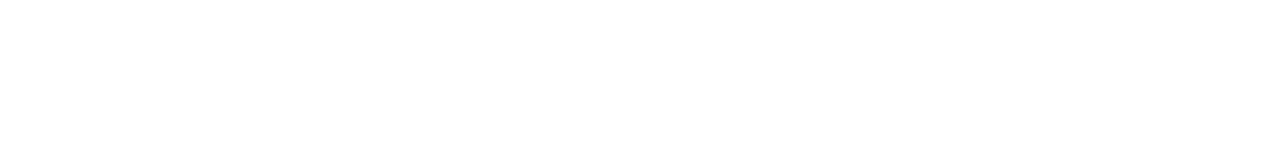
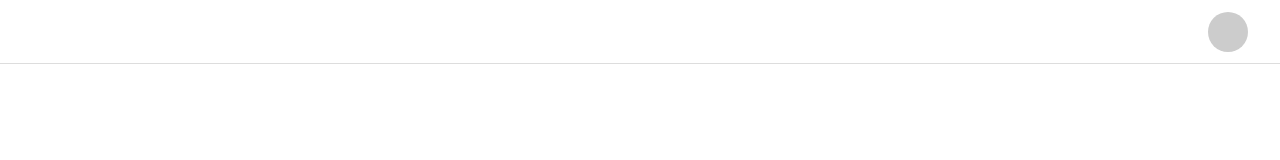
Before and after one commit to 26sp-CPSC-4190-Yale/project-project-group-2, a Next.js app: page / in a window 1280 px wide. Shown: the top 160 px of the page. Built offline with nearby package versions, Linux system fonts and the light colour scheme.

Commit message:
header and profile icon

```diff
--- a/src/app/globals.css
+++ b/src/app/globals.css
@@ -5,7 +5,7 @@
 
 @media (prefers-color-scheme: dark) {
   :root {
-    --background: #0a0a0a;
+    --background: #ffffff;
     --foreground: #ededed;
   }
 }
--- a/src/components/calendar/layout/CalendarLayout.tsx
+++ b/src/components/calendar/layout/CalendarLayout.tsx
@@ -16,8 +16,14 @@
 
 }: CalendarLayoutProps) {
     return (
-        <div>
-
+        <div className={styles.container}>
+            <Header/>
+            <div className={styles.main}>
+                <Sidebar/>
+                <div className={styles.calendar}>
+                    <CalendarViewLayout/>
+                </div>
+            </div>
         </div>
     );
 }
--- a/src/components/calendar/layout/Header.module.css
+++ b/src/components/calendar/layout/Header.module.css
@@ -0,0 +1,15 @@
+.header {
+  display: flex;
+  justify-content: flex-end;
+  align-items: center;
+
+  height: 4rem;
+  padding: 1rem 2rem;
+
+  border-bottom: 0.1rem solid #ddd;
+}
+
+.profileWrapper {
+  display: flex;
+  align-items: center;
+}
--- a/src/components/calendar/layout/Header.tsx
+++ b/src/components/calendar/layout/Header.tsx
@@ -3,6 +3,8 @@
  * @component
  */
 
+import { ProfileIcon } from "./ProfileIcon";
+import styles from "./Header.module.css";
 interface HeaderProps {
 
 }
@@ -11,8 +13,10 @@
 
 }: HeaderProps) {
     return (
-        <div>
-
+        <div className={styles.header}>
+            <div className={styles.profileWrapper}>
+                <ProfileIcon/>
+            </div>
         </div>
     );
 }
--- a/src/components/calendar/layout/ProfileIcon.module.css
+++ b/src/components/calendar/layout/ProfileIcon.module.css
@@ -0,0 +1,13 @@
+.container {
+  width: 2.5rem;
+  height: 2.5rem;
+
+  border-radius: 50%;
+  background-color: #ccc;
+
+  display: flex;
+  align-items: center;
+  justify-content: center;
+
+  cursor: pointer;
+}
--- a/src/components/calendar/layout/ProfileIcon.tsx
+++ b/src/components/calendar/layout/ProfileIcon.tsx
@@ -7,14 +7,17 @@
 import { ActionMenu } from "@/components/ActionMenu";
 
 interface ProfileIconProps {
-
+    onClick?: ()=>void;
 }
 
 export function ProfileIcon({
-
+    onClick,
 }: ProfileIconProps) {
     return (
-        <div>
+        <div
+            onClick={onClick}
+            className={styles.container}
+        >
 
         </div>
     );
```
